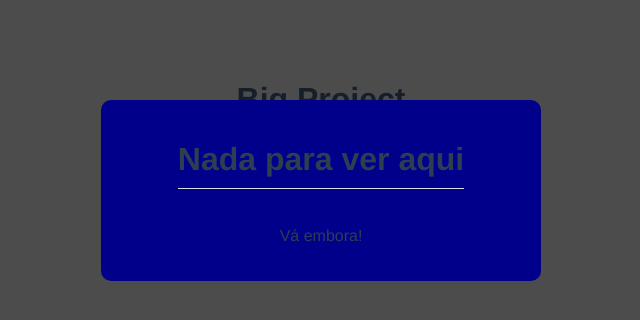
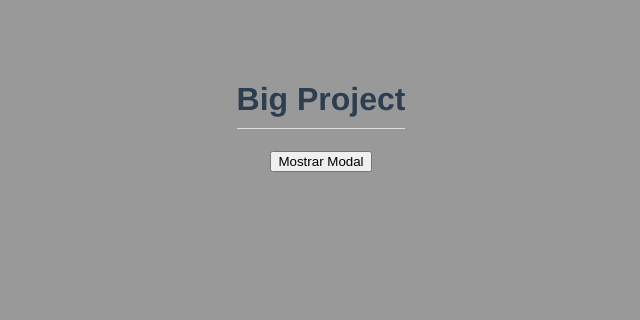
Before and after one commit to MaoDoBan/big-project, a Vue app: page / in a window 1280 px wide. Shown: the top 320 px of the page, without its empty margins (319-959 px from the left). Built offline with nearby package versions, Linux system fonts and the light colour scheme.

Commit message:
Exibir o modal ao clicar em um botão, esconder o modal ao clicar fora dele

```diff
--- a/src/App.vue
+++ b/src/App.vue
@@ -1,6 +1,7 @@
 <template>
   <h1>{{ projeto }}</h1><br>
-  <Modal :modal="modal" tema="azul"/>
+  <Modal v-if="showModal" :modal="modal" tema="azul" @toggle="toggleModal"/>
+  <button @click="toggleModal">Mostrar Modal</button>
 </template>
 
 <script>
@@ -15,8 +16,14 @@ export default {
       modal: {
         título: "Nada para ver aqui",
         texto:  "Vá embora!"
-      }
+      },
+      showModal: false
     };
+  },
+  methods: {
+    toggleModal(){
+      this.showModal = !this.showModal;
+    }
   }
 }
 </script>
--- a/src/components/Modal.vue
+++ b/src/components/Modal.vue
@@ -1,5 +1,5 @@
 <template>
-  <div class="backdrop">
+  <div class="backdrop" @click.self="toggleModal">
     <div class="modal" :class="{ azul: tema === 'azul' }">
       <h1>{{ modal.título }}</h1>
       <p> {{ modal.texto }}</p>
@@ -10,7 +10,12 @@
 
 <script>
 export default{
-    props: ["modal", "tema"]
+  props: ["modal", "tema"],
+  methods: {
+    toggleModal(){
+      this.$emit("toggle");
+    }
+  }
 }
 </script>
 
```
Lines whose indentation alone changed are shown as unchanged.
